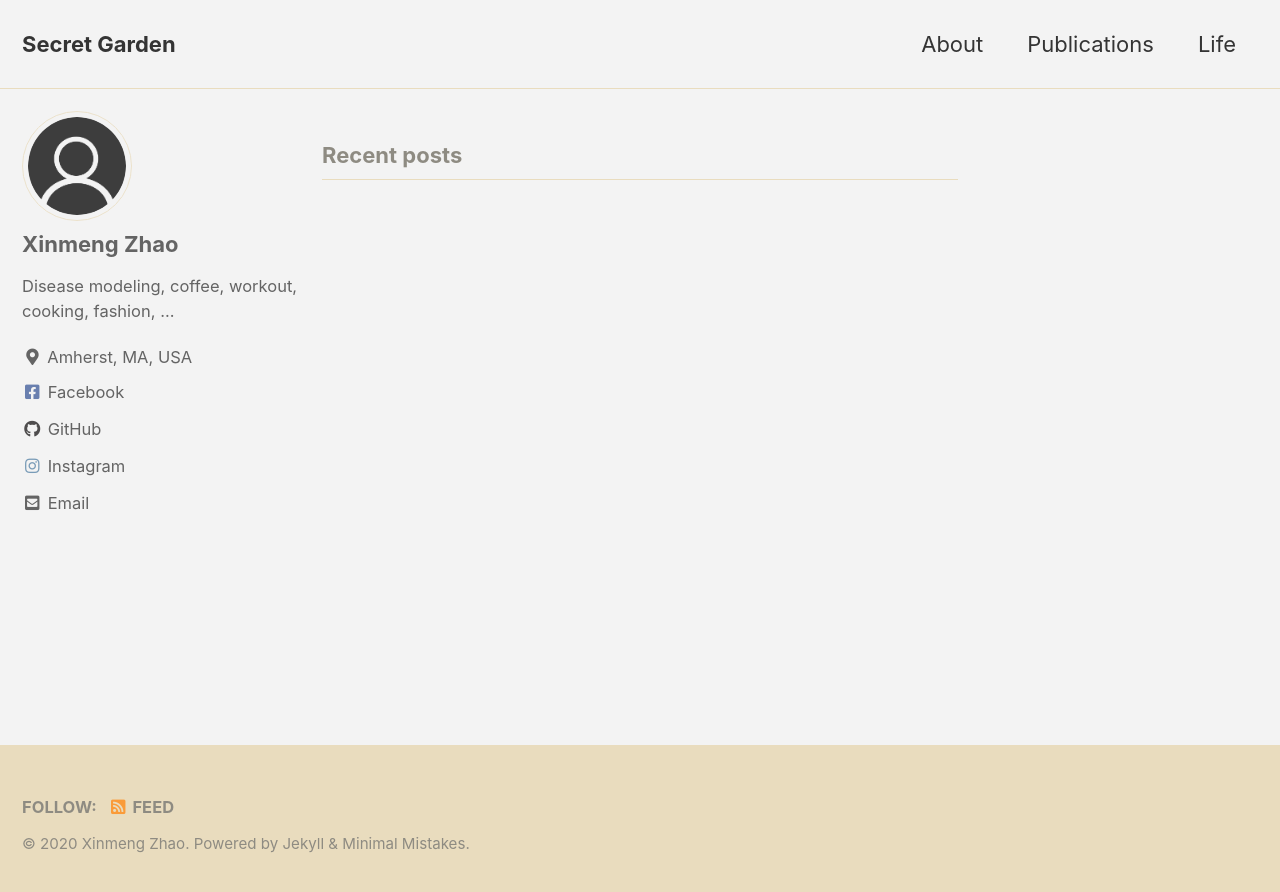
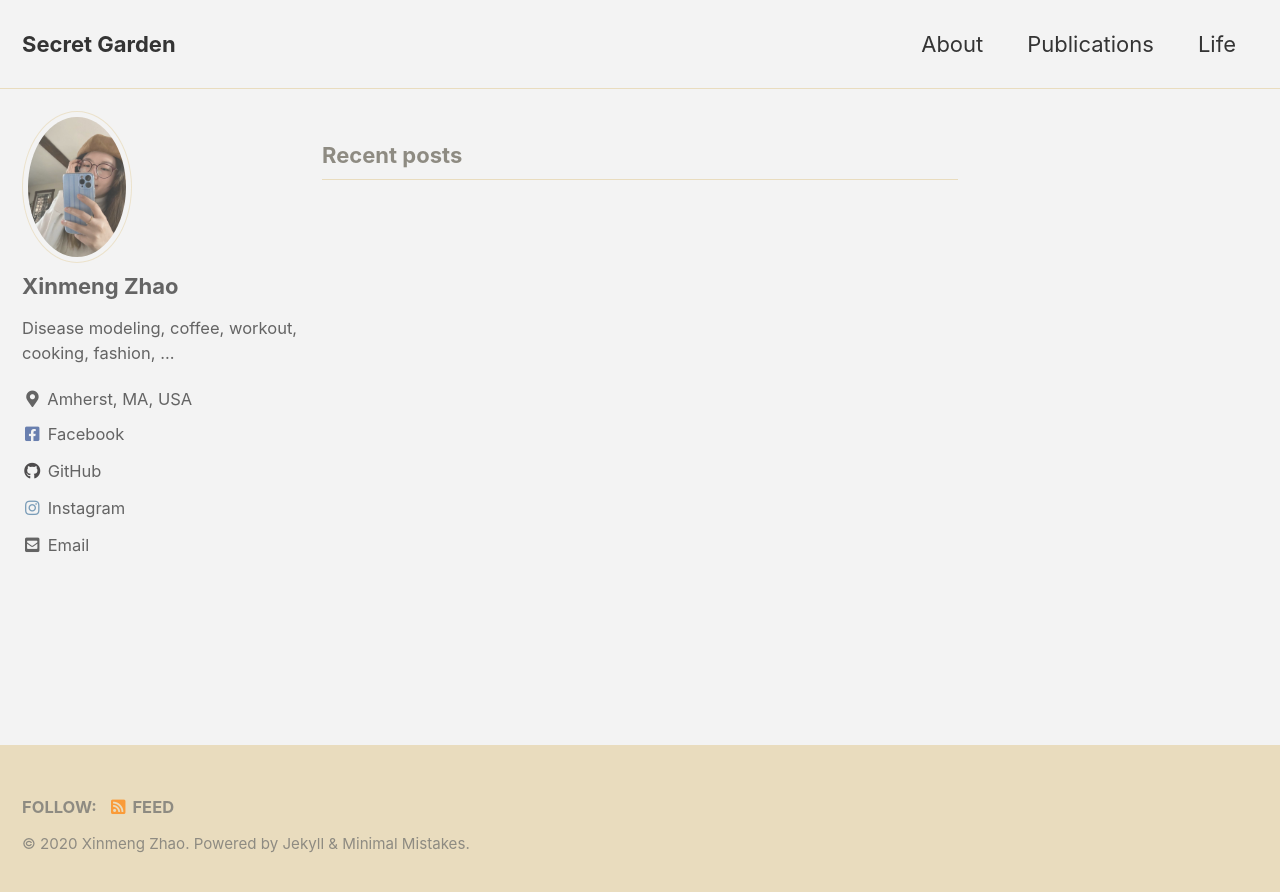
Before and after one commit to XinmengZhao/Xinmengzhao.github.io, a Jekyll site: the page built from index.html, in a window 1280 px wide. Shown: the top 892 px of the page. Built offline with Jekyll 4.4.1, drawn with Linux system fonts in a browser that asks for light colours; cached includes are drawn as plain includes; the list of posts is cut into pages by our own code.

Commit message:
Update _config.yml

```diff
--- a/_config.yml
+++ b/_config.yml
@@ -94,7 +94,7 @@
 # Site Author
 author:
   name             : "Xinmeng Zhao"
-  avatar           : "/assets/images/img_145372.png" # path of avatar image, e.g. "/assets/images/bio-photo.jpg"
+  avatar           : "/assets/images/bio_profile.png" # path of avatar image, e.g. "/assets/images/bio-photo.jpg"
   bio              : "Disease modeling, coffee, workout, cooking, fashion, ..."
   location         : "Amherst, MA, USA"
   email            :  "xinmengzhao@umass.edu"
```
